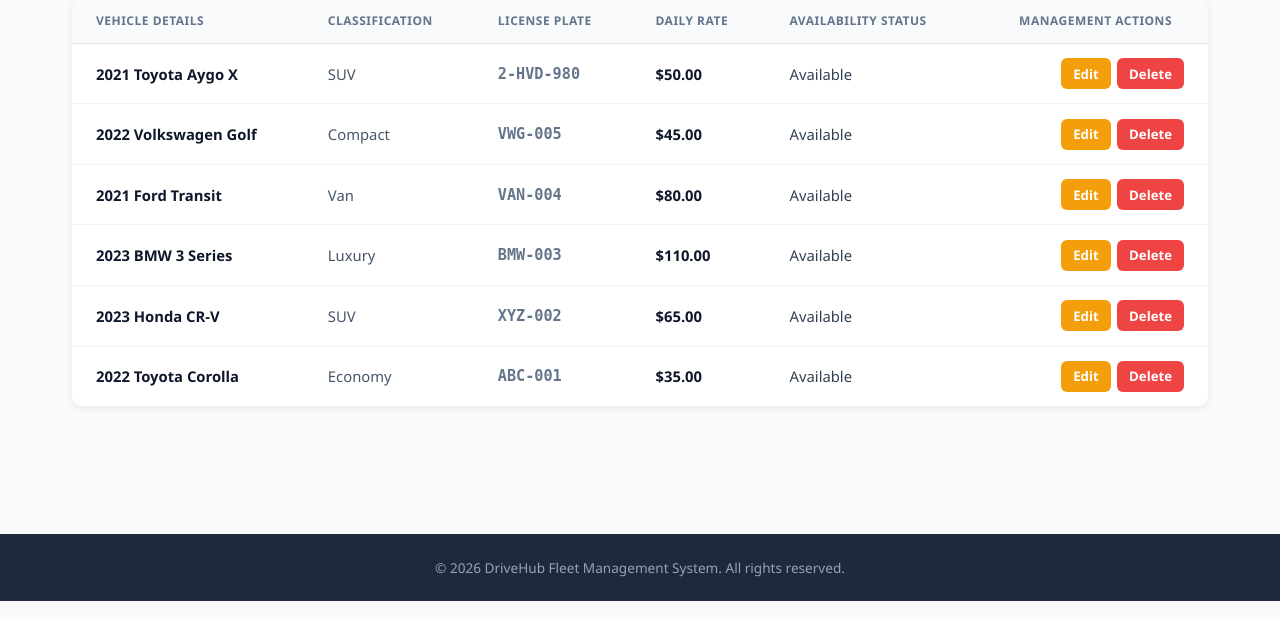
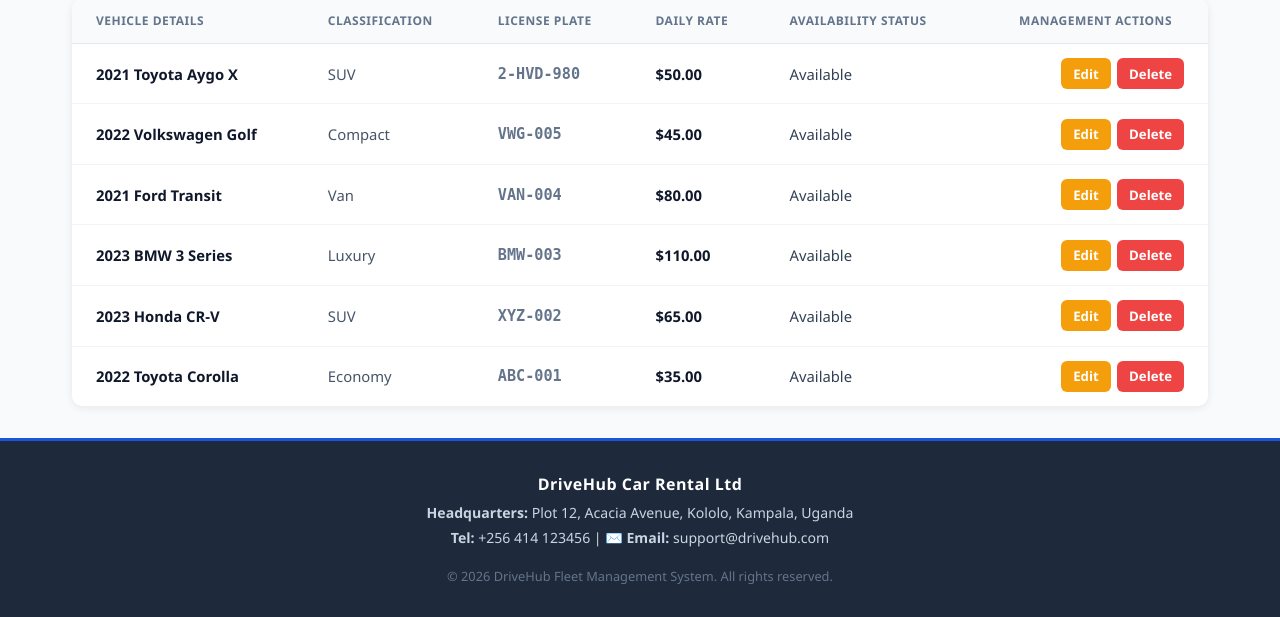
Before and after one commit to stephencyruskalema/CarRentalSystem, a Django app: page /admin-panel/cars/ in a window 1280 px wide. Shown: the part 199-816 px from the top of the page. Run offline with Django 5.2, Linux system fonts and the light colour scheme; a user stored in the database is signed in; data comes from the database, SQL or seed files in the repository; both versions use the stored data as it was after the commit.

Commit message:
fleet: incorporate corporate headquarters location to base layout

```diff
--- a/rental/templates/rental/base.html
+++ b/rental/templates/rental/base.html
@@ -43,7 +43,20 @@
         .alert-warning { background: #fef3c7; border: 1px solid #fcd34d; color: #92400e; }
 
         main { flex: 1; padding: 2rem; max-width: 1200px; margin: 0 auto; width: 100%; }
-        footer { background: var(--dark); color: #94a3b8; text-align: center; padding: 1.5rem; font-size: .85rem; margin-top: auto; }
+
+        /* Updated Footer Styling for Real-World Organizational Location Context */
+        footer {
+            background: var(--dark);
+            color: #94a3b8;
+            text-align: center;
+            padding: 2rem 1rem;
+            font-size: .85rem;
+            margin-top: auto;
+            border-top: 3px solid var(--primary);
+        }
+        .footer-title { font-weight: 700; color: white; margin-bottom: 0.5rem; font-size: 1rem; letter-spacing: 0.5px; }
+        .footer-meta { font-size: 0.88rem; margin: 0.35rem 0; color: #cbd5e1; }
+        .footer-copyright { font-size: 0.8rem; margin-top: 1.25rem; color: #64748b; }
 
         .container { max-width: 1100px; margin: 0 auto; }
         .card { background: white; border-radius: var(--radius); box-shadow: var(--shadow); overflow: hidden; }
@@ -114,7 +127,10 @@
 </main>
 
 <footer>
-    <p>&copy; {% now "Y" %} DriveHub Fleet Management System. All rights reserved.</p>
+    <p class="footer-title">DriveHub Car Rental Ltd</p>
+    <p class="footer-meta"><strong>Headquarters:</strong> Plot 12, Acacia Avenue, Kololo, Kampala, Uganda</p>
+    <p class="footer-meta"><strong>Tel:</strong> +256 414 123456 | ✉️ <strong>Email:</strong> support@drivehub.com</p>
+    <p class="footer-copyright">&copy; {% now "Y" %} DriveHub Fleet Management System. All rights reserved.</p>
 </footer>
 
 </body>
```
Also changed, not shown: db.sqlite3.
